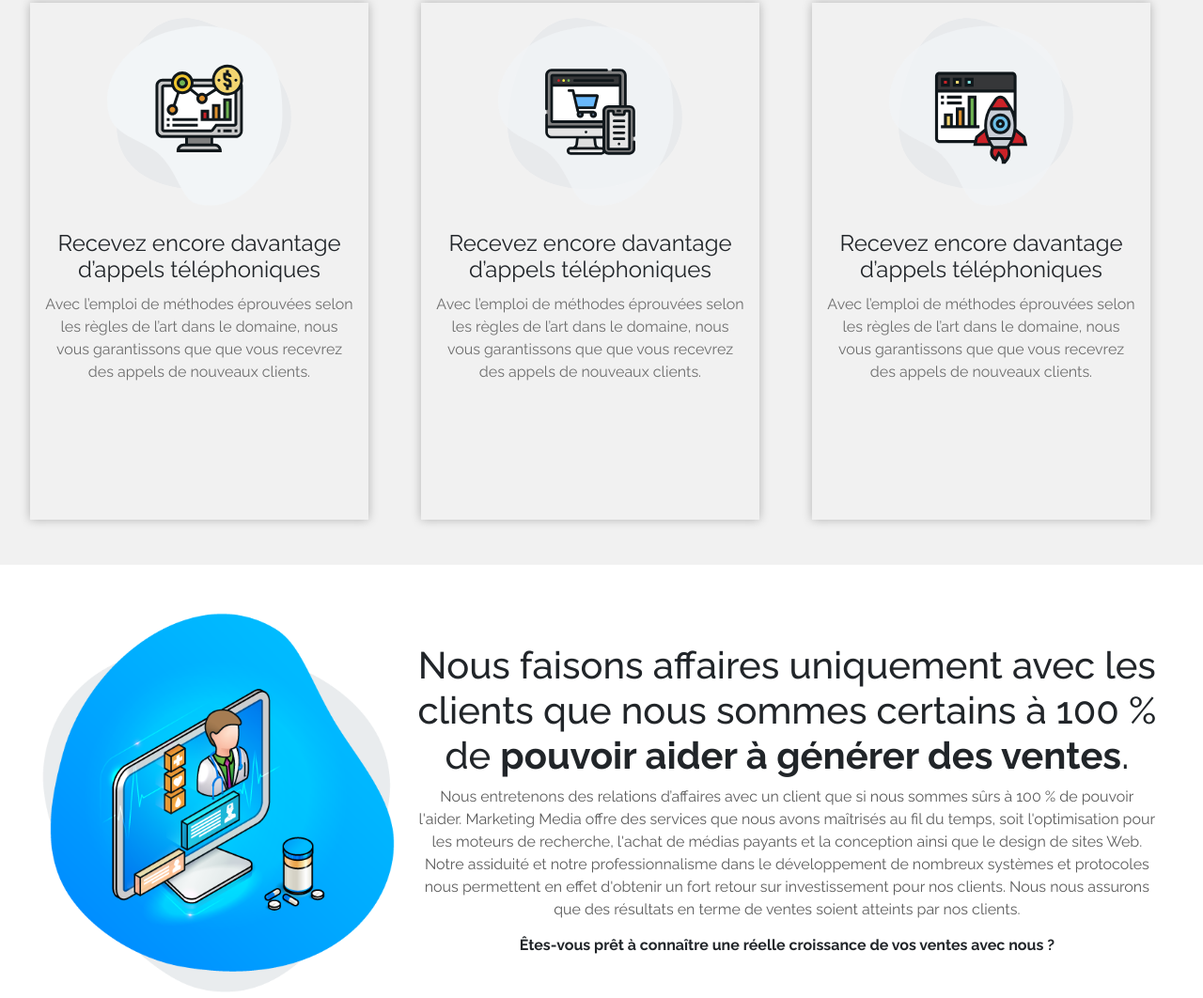
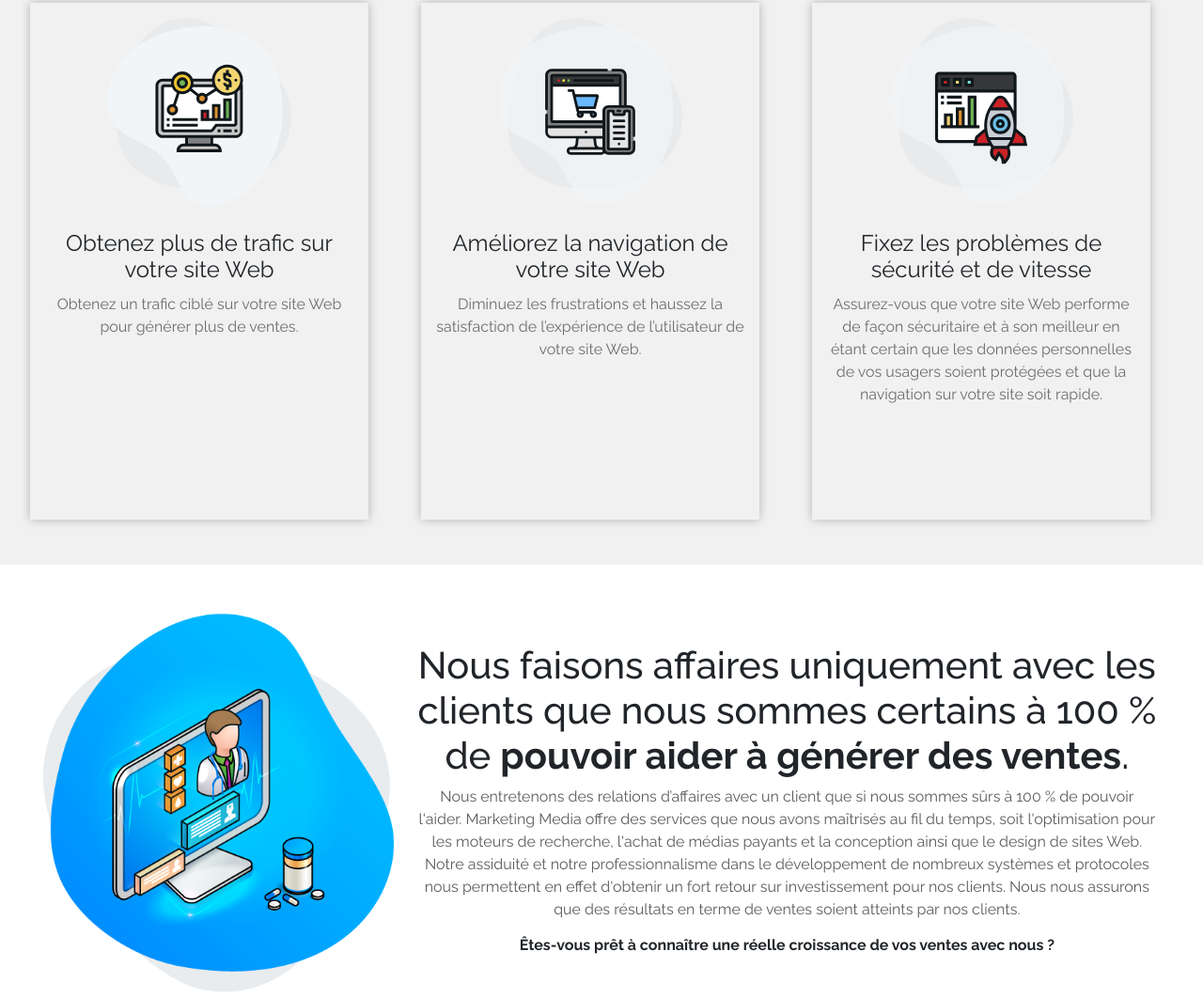
Before and after one commit to Conite002/sma-agence, a plain HTML site: page index.html in a window 1280 px wide. Shown: the part 3585-4647 px from the top of the page at 94% size. Drawn offline with nearby package versions, Linux system fonts and the light colour scheme.

Commit message:
change text

```diff
--- a/index.html
+++ b/index.html
@@ -201,22 +201,22 @@
  				<div class="col-md-4 resultats">
 	 				<div class="content special-card">
 		 				<div class="image"><img src="image/20.svg"></div>
-		 				<h3 class="title">Recevez encore davantage d’appels téléphoniques</h3>
-		 				<p class="description">Avec l’emploi de méthodes éprouvées selon les règles de l’art dans le domaine, nous vous garantissons que que vous recevrez des appels de nouveaux clients.</p>
+		 				<h3 class="title">Obtenez plus de trafic sur votre site Web</h3>
+		 				<p class="description">Obtenez un trafic ciblé sur votre site Web pour générer plus de ventes.</p>
 	 				</div>
 	 			</div>
 	 			<div class="col-md-4 resultats">
 	 				<div class="content special-card">
 		 				<div class="image"><img src="image/21.svg"></div>
-		 				<h3 class="title">Recevez encore davantage d’appels téléphoniques</h3>
-		 				<p class="description">Avec l’emploi de méthodes éprouvées selon les règles de l’art dans le domaine, nous vous garantissons que que vous recevrez des appels de nouveaux clients.</p>
+		 				<h3 class="title">Améliorez la navigation de votre site Web</h3>
+		 				<p class="description">Diminuez les frustrations et haussez la satisfaction de l’expérience de l’utilisateur de votre site Web.</p>
 	 				</div>
 	 			</div>
 	 			<div class="col-md-4 resultats">
 	 				<div class="content special-card">
 		 				<div class="image"><img src="image/22.svg"></div>
-		 				<h3 class="title">Recevez encore davantage d’appels téléphoniques</h3>
-		 				<p class="description">Avec l’emploi de méthodes éprouvées selon les règles de l’art dans le domaine, nous vous garantissons que que vous recevrez des appels de nouveaux clients.</p>
+		 				<h3 class="title">Fixez les problèmes de sécurité et de vitesse</h3>
+		 				<p class="description">Assurez-vous que votre site Web performe de façon sécuritaire et à son meilleur en étant certain que les données personnelles de vos usagers soient protégées et que la navigation sur votre site soit rapide.</p>
 	 				</div>
 	 			</div>
 	 		</div>
@@ -423,7 +423,8 @@
  				</div>
  			</div>
  			<div class="col-md-9 col-12 lateral-right">
-				<div class="col">
+
+				<div class="col-md-3 col-12">
 	 				<h3>Solutions</h3>
 	 				<div class="list">
 	 					<ul>
@@ -447,7 +448,7 @@
 	 					</ul>
 	 				</div>
  				</div>
- 				<div class="col">
+ 				<div class="col-md-3 col-12">
 	 				<h3>Marketing</h3>
 	 				<div class="list">
 	 					<ul>
@@ -471,7 +472,7 @@
 	 				</div>
 
  				</div>
- 				<div class="col">
+ 				<div class="col-md-3 col-12">
 	 				<h3>Sites internet</h3>
 	 				<div class="list">
 	 					<ul>
```
